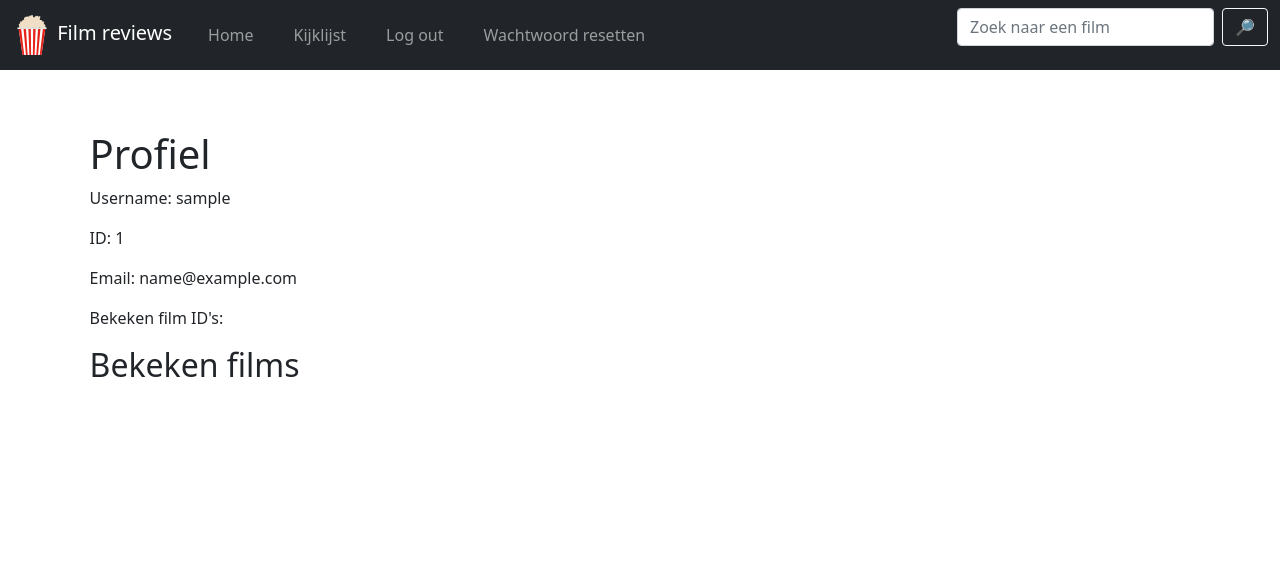
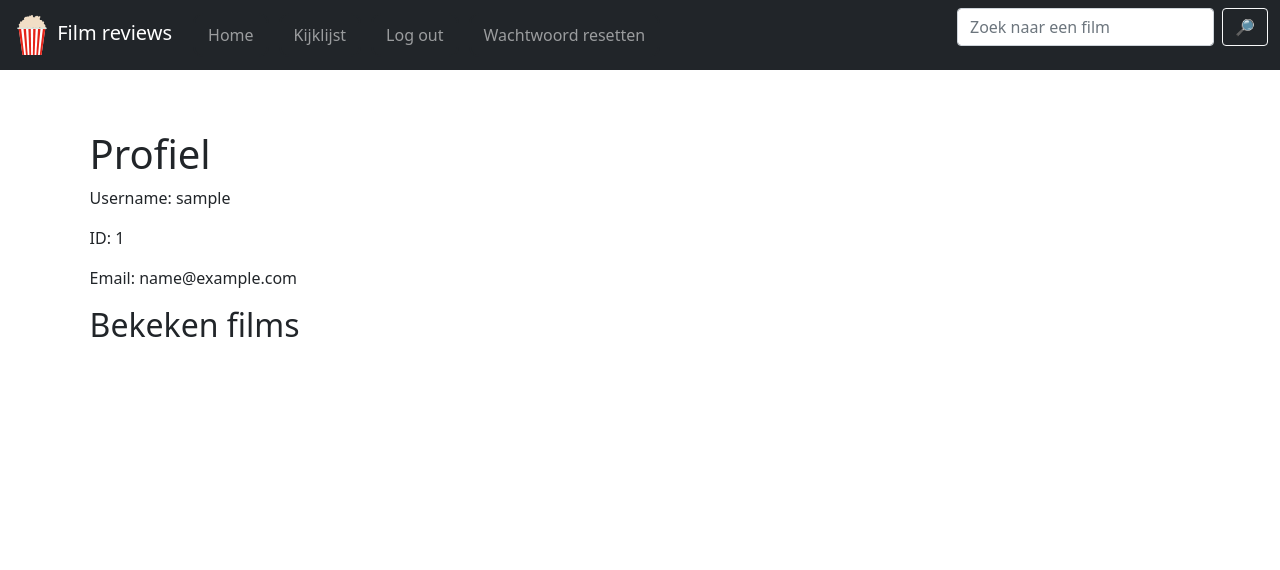
Before and after one commit to LunaTemmerman/co-working-project, a PHP site: page /profile.php in a window 1280 px wide. Shown: the top 570 px of the page. Run offline with PHP 8.4, Linux system fonts and the light colour scheme; the visitor is signed in with stand-in values (Sample User, id 1); tables that the repository leaves empty or names only in its code hold one stand-in row (values such as "Sample post").

Commit message:
Bekeken film ID's tekst weg gedaan

```diff
--- a/web/css/index.css
+++ b/web/css/index.css
@@ -49,7 +49,6 @@ nav {
 	background-color: #ffffff;
 }
 
-.
 .scrollmenu {
 	overflow: auto;
 	white-space: nowrap;
@@ -86,6 +85,7 @@ nav {
 	width: 100%;
 	object-fit: cover;
 	opacity: 0.3;
+	height: 15rem;
 }
 
 .movieInfo {
--- a/web/profile.php
+++ b/web/profile.php
@@ -53,7 +53,7 @@ $link->close();
             <p>Username: <?php echo $username ?></p>
             <p>ID: <?php echo $id ?></p>
             <p>Email: <?php echo $mail ?></p>
-            <p>Bekeken film ID's:</p><p id="bekekenFilmId"><?php echo $movie_id ?></p>
+            <p id="bekekenFilmId"><?php echo $movie_id ?></p>
         </section>
         <section>
             <h2>Bekeken films</h2>
```
